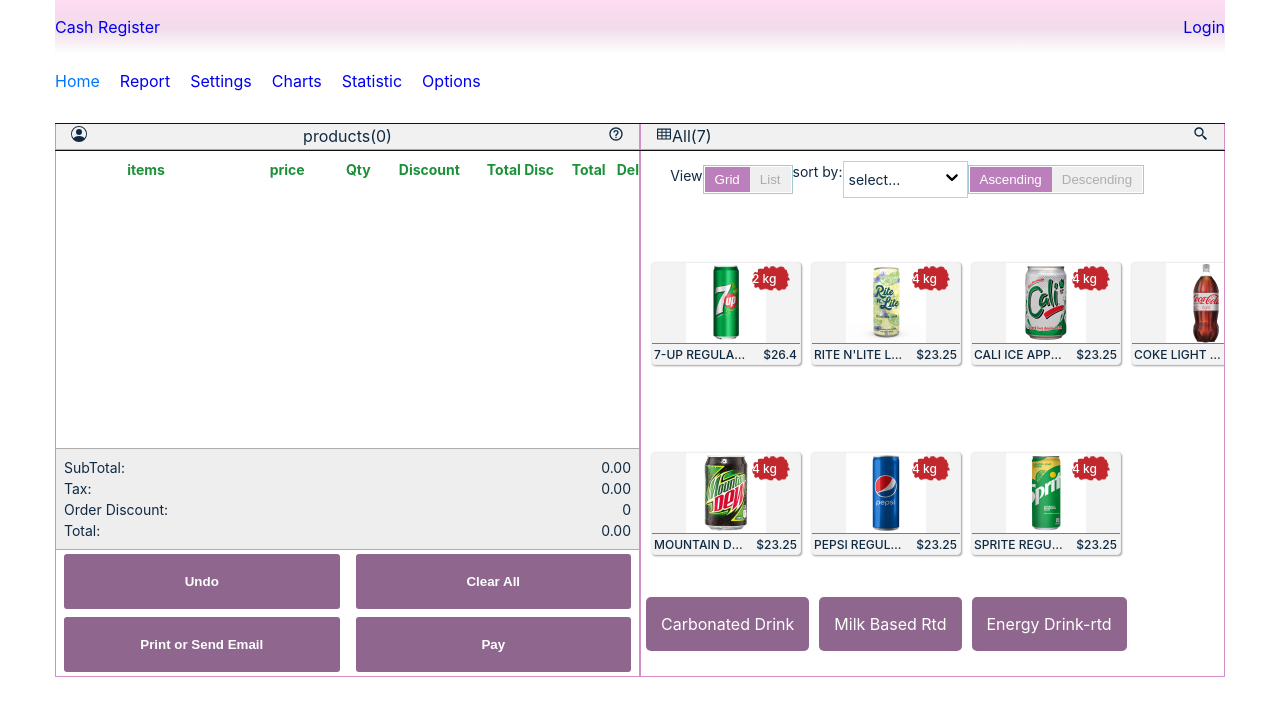
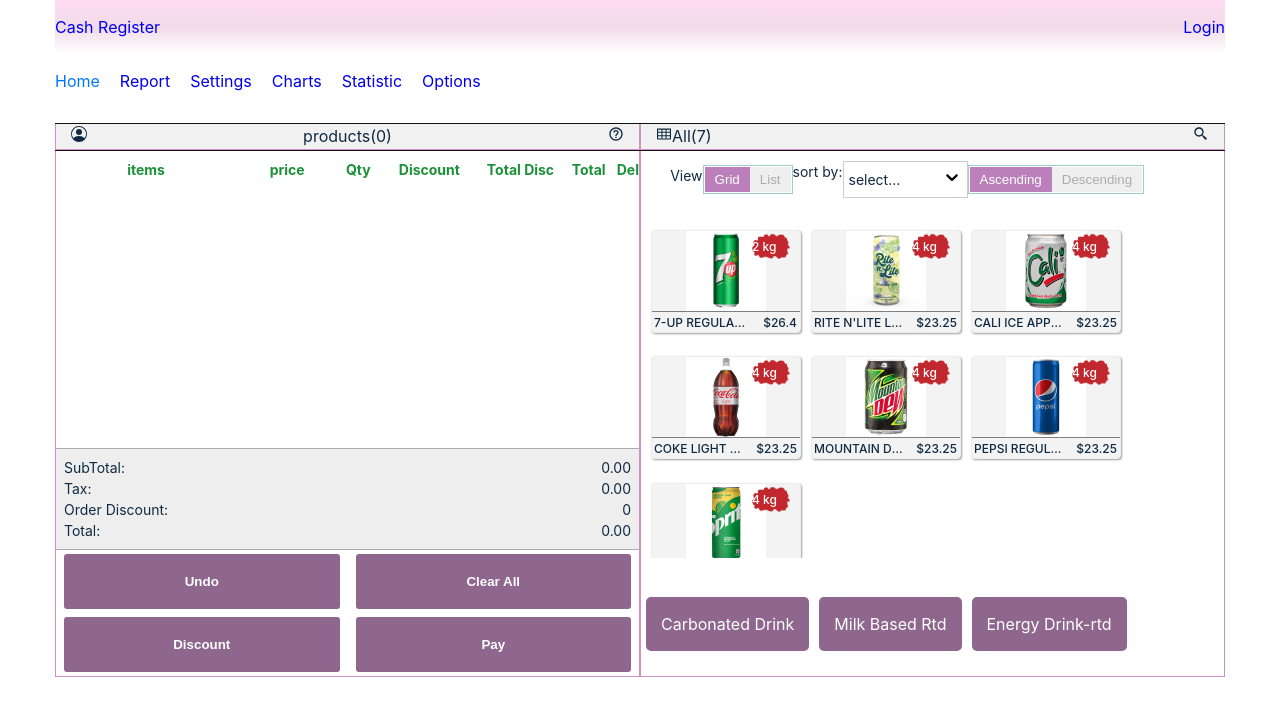
Before and after one commit to dnbworks/POS-system, a React (Create React App) app: page / in a window 1280 px wide. Shown: the top 716 px of the page. Built offline with nearby package versions, Linux system fonts and the light colour scheme; data requests are answered from the project's data file.

Commit message:
list and grid fix

```diff
--- a/src/asset/css/styles.css
+++ b/src/asset/css/styles.css
@@ -927,11 +927,27 @@
     background-color: #F5F5F5;
 }
 
+.items_list_wrapper {
+    width: 100%;
+    max-height: 350px;
+    overflow-y: auto;
+}
 
+.items_list_wrapper::-webkit-scrollbar  {
+    width: 5px;
+    background-color: #F5F5F5;
+}
 
-.items_list_wrapper {
-    width: 700px;
-    max-height: 300px;
+.items_list_wrapper::-webkit-scrollbar-thumb {
+    border-radius: 10px;
+    -webkit-box-shadow: inset 0 0 6px rgb(0 0 0 / 30%);
+    background-color: #555;
+}
+
+.items_list_wrapper::-webkit-scrollbar-track {
+    -webkit-box-shadow: inset 0 0 6px rgb(0 0 0 / 30%);
+    border-radius: 10px;
+    background-color: #F5F5F5;
 }
 
 
--- a/src/views/Home.js
+++ b/src/views/Home.js
@@ -85,7 +85,7 @@
                   <td><button>Clear All</button></td>
                 </tr>
                 <tr>
-                  <td><button>Print or Send Email</button></td>
+                  <td><button>Discount</button></td>
                   <td><button>Pay</button></td>
                 </tr>
               </table>
```
Also changed, not shown: product backlog.txt.
